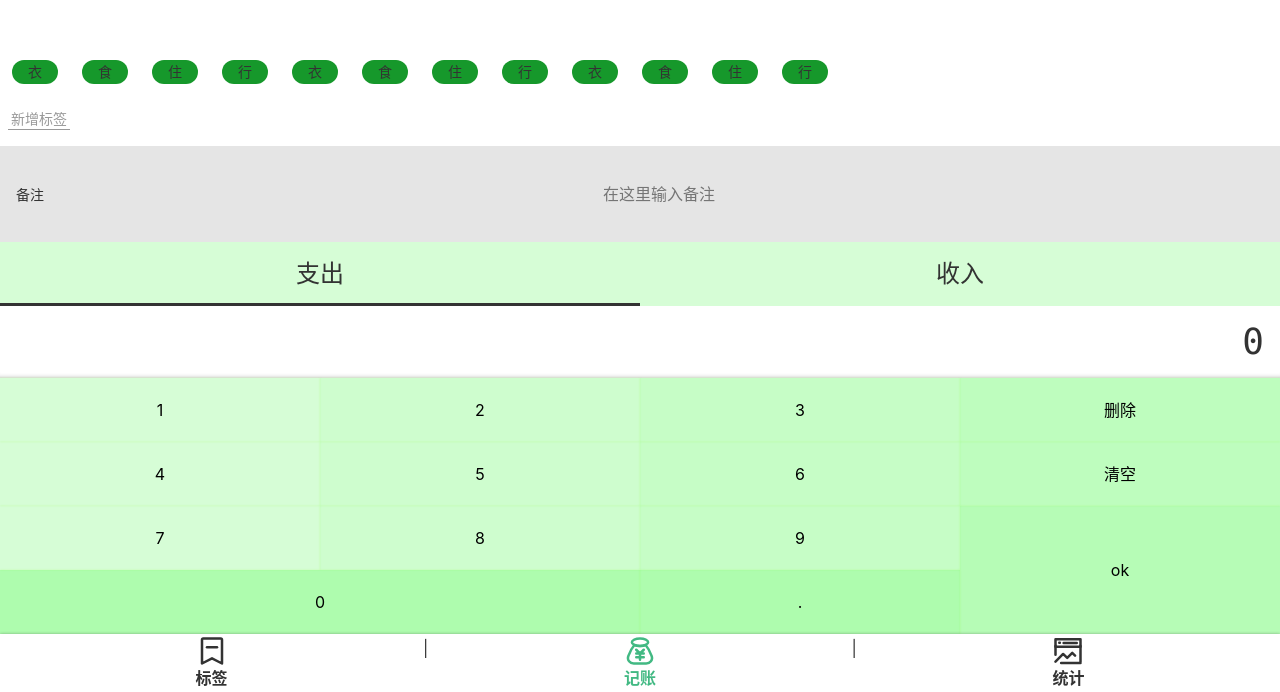
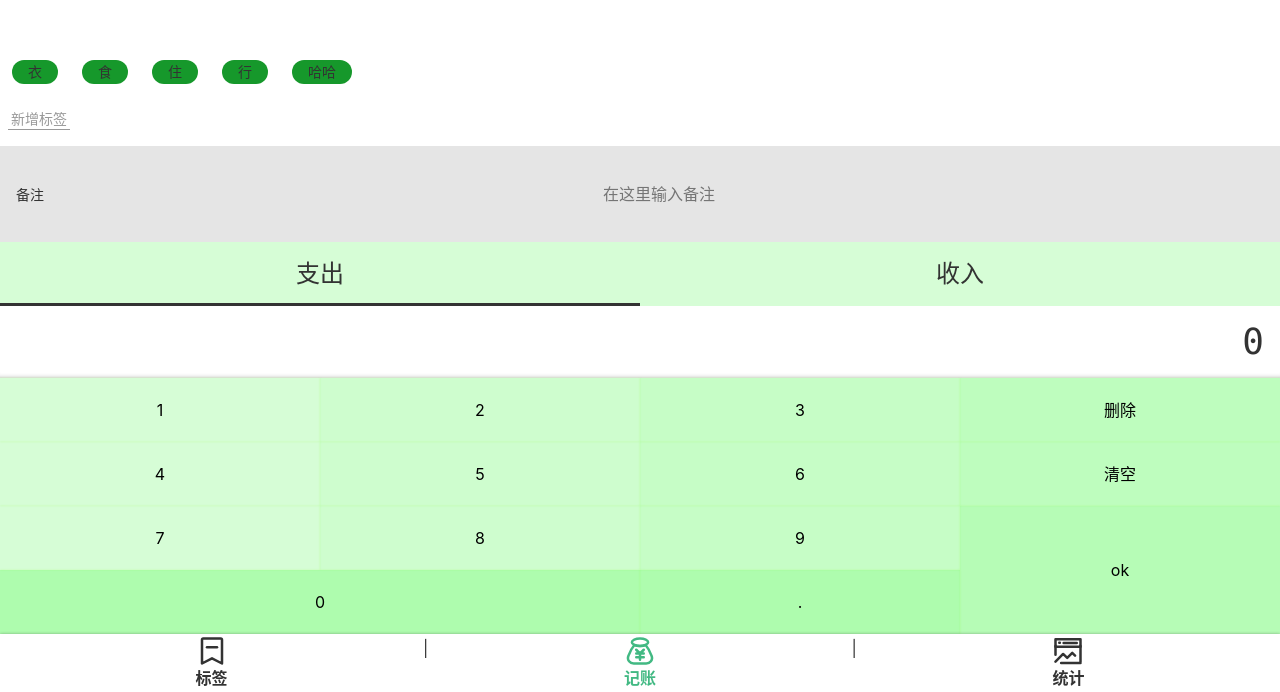
Before and after one commit to yshinu/wcmoney, a Vue app: page /#/money in a window 1280 px wide. Shown: the part 108-800 px from the top of the page. Built offline with nearby package versions, Linux system fonts and the light colour scheme.

Commit message:
可以选中和取消tag

```diff
--- a/src/components/Money/Notes.vue
+++ b/src/components/Money/Notes.vue
@@ -13,10 +13,6 @@
 @Component
 export default class Notes extends Vue {
     value:string=''
-    onInput(event:KeyboardEvent){
-        const input = event.target as HTMLInputElement
-        this.value = input.value
-    }
 }
 </script>
 
--- a/src/components/Money/Tags.vue
+++ b/src/components/Money/Tags.vue
@@ -4,50 +4,65 @@
             <button>新增标签</button>
         </div>
         <ul class="current">
-            <li>衣</li>
-            <li>食</li>
-            <li>住</li>
-            <li>行</li>
-            <li>衣</li>
-            <li>食</li>
-            <li>住</li>
-            <li>行</li>
-            <li>衣</li>
-            <li>食</li>
-            <li>住</li>
-            <li>行</li>
-
+            <li v-for="tag in dataSource" :key="tag"
+                :class="{selected : selectedTags.indexOf(tag)>=0}"
+                @click="toggle(tag)">{{ tag }}
+            </li>
         </ul>
     </div>
 </template>
 
 <script lang="ts">
-export default {
-    name: "Tags"
+import {Component, Prop, Vue} from "vue-property-decorator";
+
+@Component
+export default class Tags extends Vue {
+    @Prop() dataSource: string[] | undefined
+    selectedTags: string[] = []
+
+    toggle(tag: string) {
+        const index = this.selectedTags.indexOf(tag)
+        if (index >= 0) {
+            this.selectedTags.splice(index, 1)
+        } else {
+            this.selectedTags.push(tag)
+        }
+
+    }
+
 }
 </script>
 
 <style lang="scss" scoped>
-.tags{
+.tags {
   display: flex;
   flex-direction: column-reverse;
   flex: 1;
   font-size: 14px;
-  > .current{
+
+  > .current {
     flex-wrap: wrap;
     display: flex;
-    li{
+
+    li {
       background: #16982b;
       height: 24px;
       border-radius: 12px;
       padding: 0 16px;
-      margin:8px 12px;
+      margin: 8px 12px;
       line-height: 24px;
+
+      &.selected {
+        background: darkgreen;
+        color: wheat;
+      }
     }
 
   }
+
   > .new {
     margin: 16px 8px;
+
     button {
       border: none;
       background: transparent;
--- a/src/components/Money/Types.vue
+++ b/src/components/Money/Types.vue
@@ -14,7 +14,6 @@
 
 
 export default class Types extends Vue{
-    @Prop(Number) xxx: number|undefined
     type='-'//'-'表示支出‘+’表示收入
     selectType(type: string){
             if (type !=='-'&&type !== '+'){
--- a/src/views/Money.vue
+++ b/src/views/Money.vue
@@ -1,12 +1,12 @@
 <template>
     <layout class-prefix="layout">
-            <tags />
+            <tags :data-source="tags"/>
 
 
             <Notes />
 
 
-            <Types :xxx="1443"/>
+            <Types/>
 
 
             <NumberPad />
@@ -15,7 +15,7 @@
     </layout>
 </template>
 
-<script lang="ts">
+<script lang="js">
 
 
 import NumberPad from "@/components/Money/NumberPad.vue";
@@ -26,6 +26,12 @@
 export default {
     name: "money",
     components: {Tags, Notes, Types, NumberPad},
+    data(){
+        return{
+            tags:['衣','食','住','行','哈哈']
+        }
+    }
+
 
 }
 </script>
```
